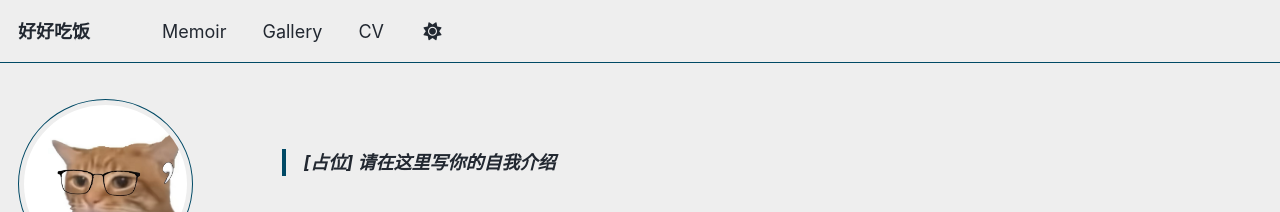
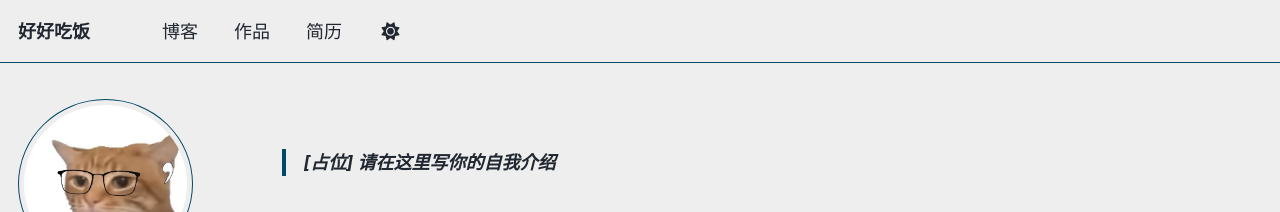
Before and after one commit to zach1219/zach1219.github.io, a Jekyll site: the page built from _pages/about.md, in a window 1280 px wide. Shown: the top 212 px of the page. Built offline with Jekyll 4.4.1, drawn with Linux system fonts in a browser that asks for light colours; a script that is not in the unit is left out; comment, search, counter and statistics services are not loaded.

Commit message:
Translate navigation to Chinese

```diff
--- a/_data/navigation.yml
+++ b/_data/navigation.yml
@@ -1,10 +1,10 @@
 # Navigation menu
 main:
-  - title: "Memoir"
+  - title: "博客"
     url: /year-archive/
 
-  - title: "Gallery"
+  - title: "作品"
     url: /portfolio/
 
-  - title: "CV"
+  - title: "简历"
     url: /cv/
```
